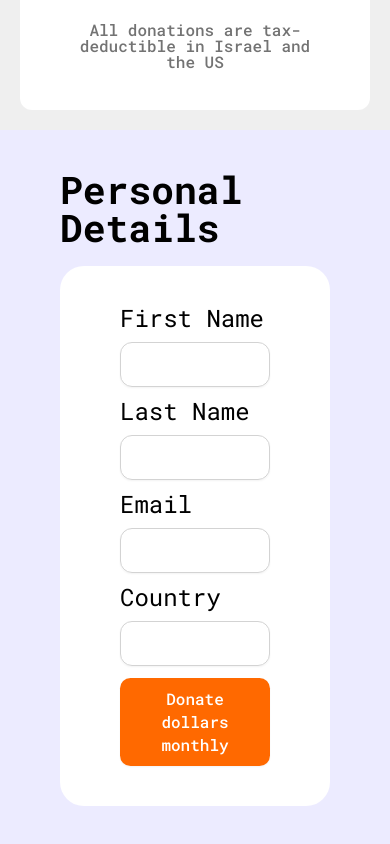
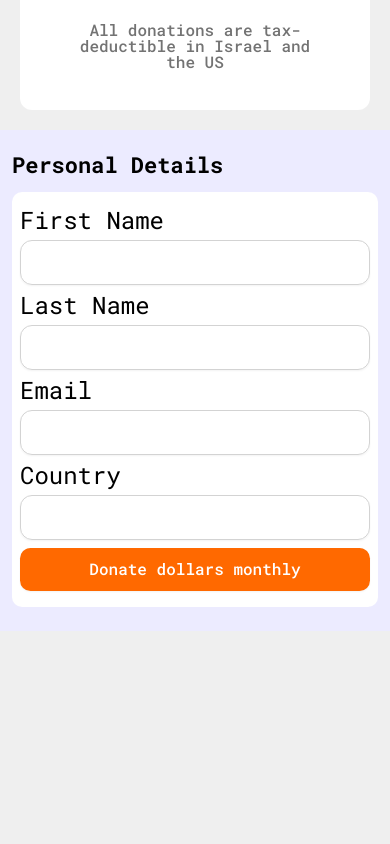
Before and after one commit to philipp-moriss/test-payment, a React (Vite) app: page / in a window 390 px wide. Shown: the part 2500-3344 px from the top of the page. After the commit the page ends 3131 px from the top, so only its background shows below. Built offline with nearby package versions, Linux system fonts and the light colour scheme.

Commit message:
add styles

```diff
--- a/src/components/form-payment.module.css
+++ b/src/components/form-payment.module.css
@@ -18,6 +18,25 @@
 @media (max-width: 500px) {
   .formWrapper {
     margin: 0;
+  }
+}
+
+@media (max-width: 600px) {
+  .formWrapper {
+    padding: 16px 8px;
+    border-radius: 10px;
+    gap: 8px;
+  }
+  .formLabel {
+    font-size: 16px;
+  }
+  .inputCartoon {
+    font-size: 15px;
+    padding: 10px 12px;
+    border-radius: 8px;
+  }
+  .errorCartoon {
+    font-size: 13px;
   }
 }
 
--- a/src/widgets/form/index.tsx
+++ b/src/widgets/form/index.tsx
@@ -6,10 +6,10 @@ import { FormPayment } from "../../components/form-payment";
 
 export const FormPaymentWidget = observer(() => {
   return (
-    <div className="flex flex-col gap-[20px] bg-[#ECEBFF] py-[40px] px-[60px]">
+    <div className="flex flex-col gap-[16px] md:gap-[20px] bg-[#ECEBFF] py-[24px] md:py-[40px] px-[12px] md:px-[60px]">
       {paymentStore.step === "form" && (
         <div className="flex justify-left">
-          <h3 className="text-[38px] font-bold">Personal Details</h3>
+          <h3 className="text-[22px] md:text-[38px] font-bold">Personal Details</h3>
         </div>
       )}
       {paymentStore.step === "loading" && <Loader />}
```
